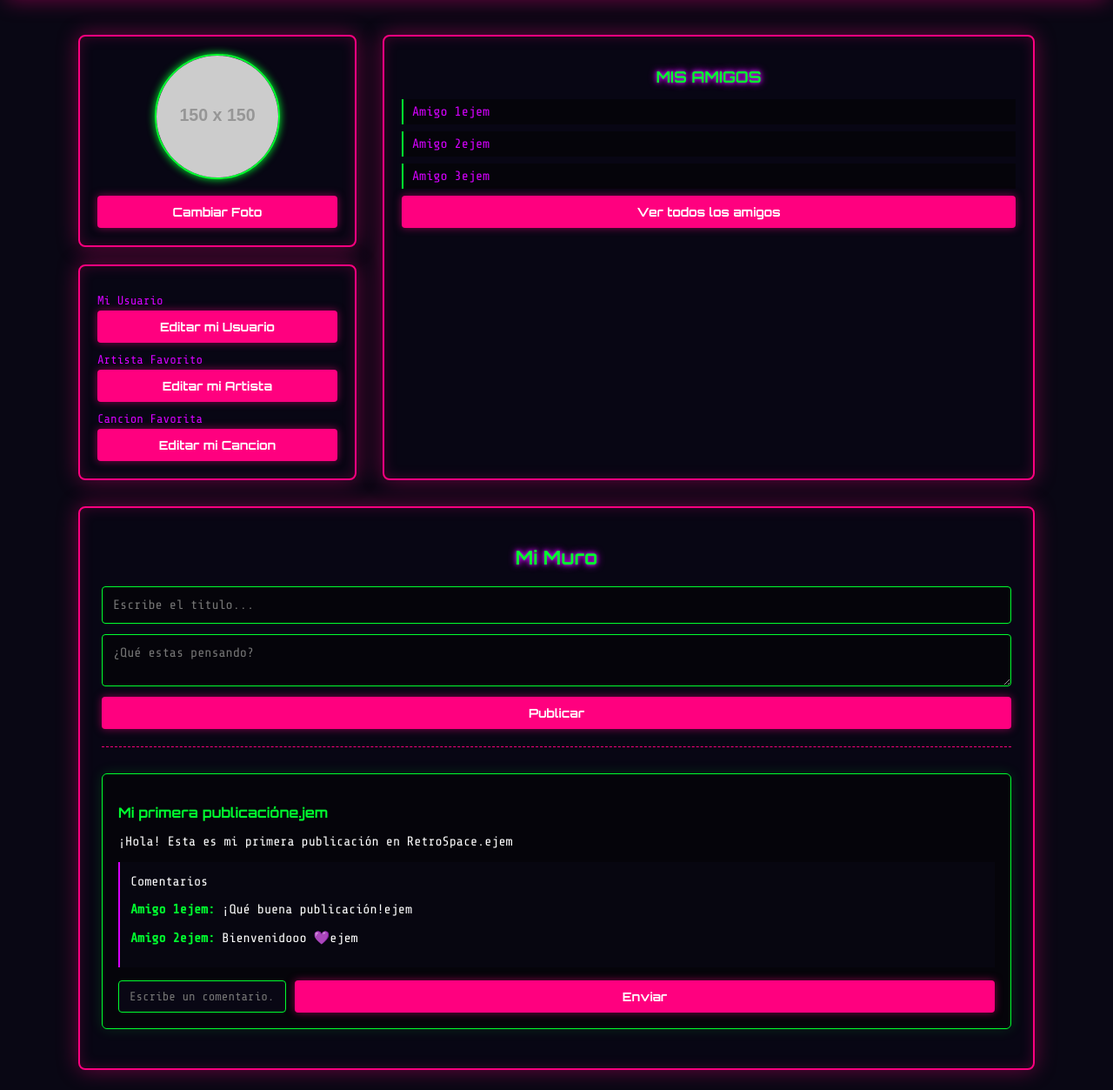
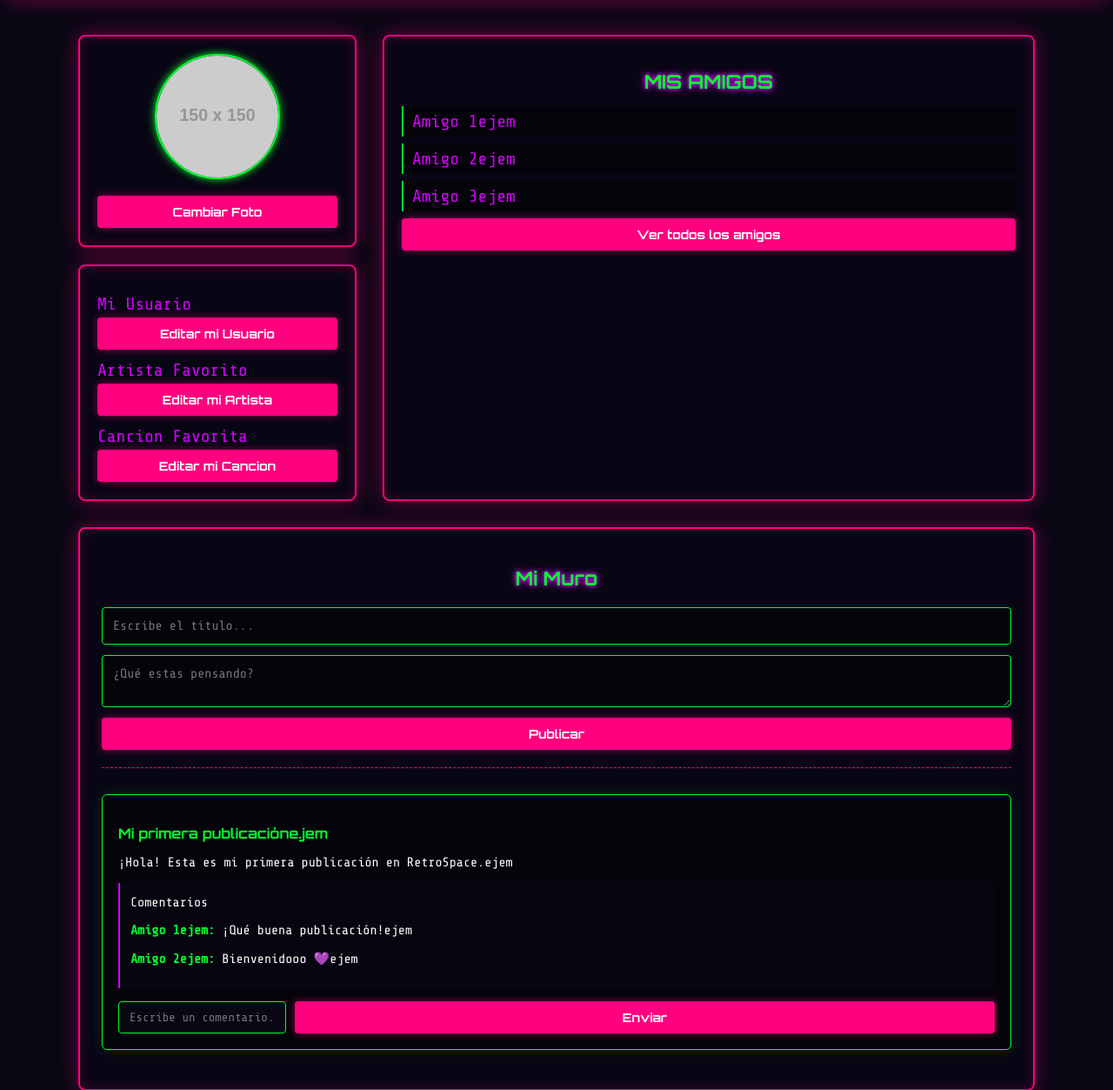
Before and after one commit to HEAVIhola3000/retrospace, a PHP site: page /perfil.html in a window 1280 px wide. Shown: the part 307-1560 px from the top of the page at 87% size. Run offline with PHP 8.4, Linux system fonts and the light colour scheme; grey boxes labelled with a size stand in for pictures from a placeholder-image service; some libraries are stand-ins or nearby versions.

Commit message:
se cambiaron fuentes

```diff
--- a/css/amigos.css
+++ b/css/amigos.css
@@ -111,7 +111,7 @@ nav a:hover {
 /* selecciona el parrafo introductorio de cada contenedor */
 #ContenedorBuscarAmigos > p, #ContenedorSolicitudes > p, #ContenedorMisAmigos > p {
     color: #D600FF;
-    font-size: 14px;
+    font-size: 20px;
     text-align: center;
     margin-bottom: 20px;
     padding-bottom: 15px;
--- a/css/index.css
+++ b/css/index.css
@@ -71,6 +71,7 @@ main h2, main h3{
 }
 
 main p{
+    font-size: 20px;
     font-family: 'Share Tech Mono', monospace;
     color: #D600FF;
     line-height: 1.6;
--- a/css/login.css
+++ b/css/login.css
@@ -61,6 +61,7 @@ main h2 {
 
 main p{
     font-family: 'Share Tech Mono', monospace;
+    font-size: 20px;
     color: #D600FF;
     line-height: 1.6;
 }
@@ -92,9 +93,9 @@ main a:hover {
 
 
 #contenedorIniciarSesion p {
+    font-size: 20px;
     text-align: center;
     margin-top: 20px;
-    font-size: 14px;
 }
 
 #FormularioInicioSesion label {
--- a/css/perfil.css
+++ b/css/perfil.css
@@ -104,7 +104,7 @@ main {
 }
 
 #InfoPersonal p {
-    font-size: 14px;
+    font-size: 20px;
     color: #D600FF;
     margin-top: 12px;
     margin-bottom: 4px;
@@ -125,7 +125,7 @@ main {
 
 #ContenedorAmigos h2 {
     font-family: 'Orbitron', sans-serif;
-    font-size: 18px;
+    font-size: 22px;
     color: #00FF2F;
     text-shadow: 0 0 5px #D600FF, 0 0 10px #D600FF;
     margin-bottom: 15px;
@@ -135,7 +135,7 @@ main {
 
 #ContenedorAmigos p {
     color: #D600FF;
-    font-size: 15px;
+    font-size: 20px;
     margin: 8px 0;
     padding: 6px 10px;
     background-color: #05040a;
--- a/css/perfilamigo.css
+++ b/css/perfilamigo.css
@@ -96,7 +96,7 @@ main {
 }
 
 #InfoPersonal p {
-    font-size: 14px;
+    font-size: 20px;
     color: #D600FF;
     margin: 10px 0;
 }
@@ -121,7 +121,7 @@ article.publicacion h3 {
 
 article.publicacion > p {
     color: #ffffff;
-    font-size: 15px;
+    font-size: 18px;
     margin-bottom: 18px;
 }
 
@@ -137,6 +137,7 @@ article.publicacion > p {
 .listaComentarios p {
     color: #D600FF;
     margin: 6px 0;
+    font-size: 17px;
 }
 
 .listaComentarios strong {
--- a/css/registro.css
+++ b/css/registro.css
@@ -96,7 +96,7 @@ main a:hover {
 #ContenedoraCreaCuenta p {
     text-align: center;
     margin-top: 10px;
-    font-size: 14px;
+    font-size: 20px;
 }
 
 #FormularioCreaCuenta label {
--- a/index.html
+++ b/index.html
@@ -38,9 +38,6 @@
         </p>
     </main>
 
-    <div id="espacioBlanco">
-    </div>
-
     <footer class="pieDePagina">
         <p>RetroSpace-2026-Proyecto Escolar</p>
     </footer>
```
